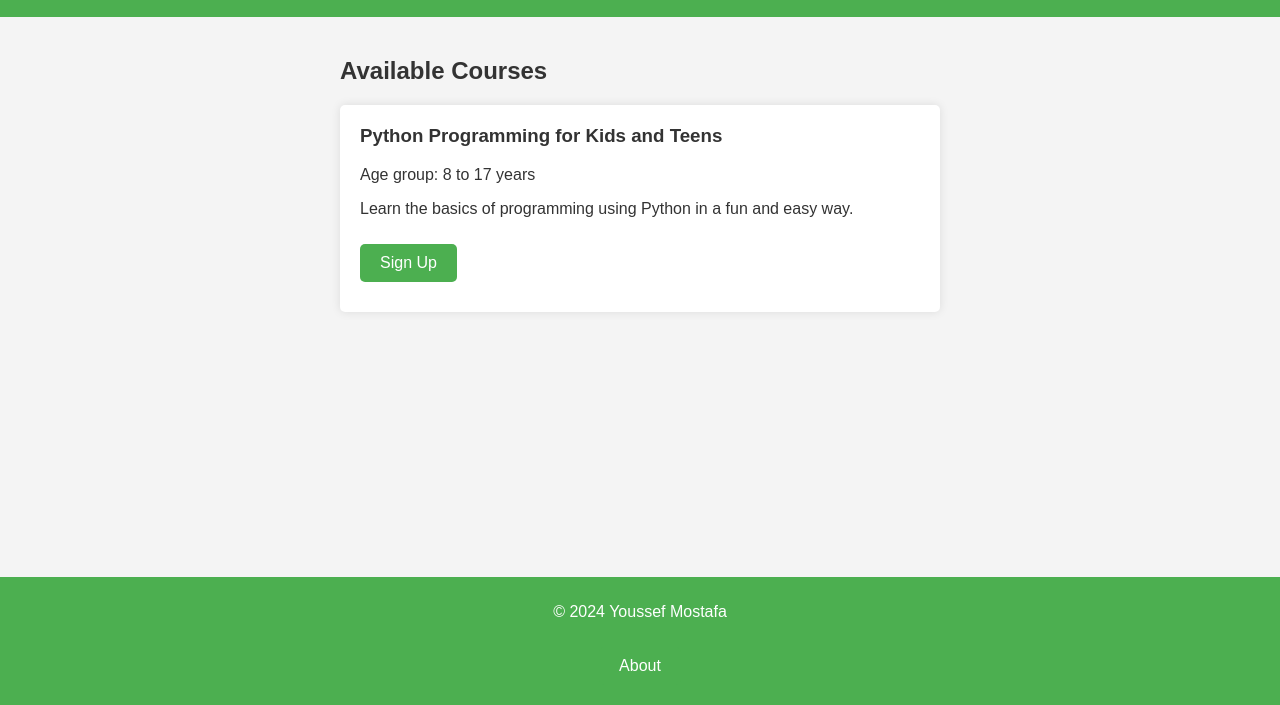
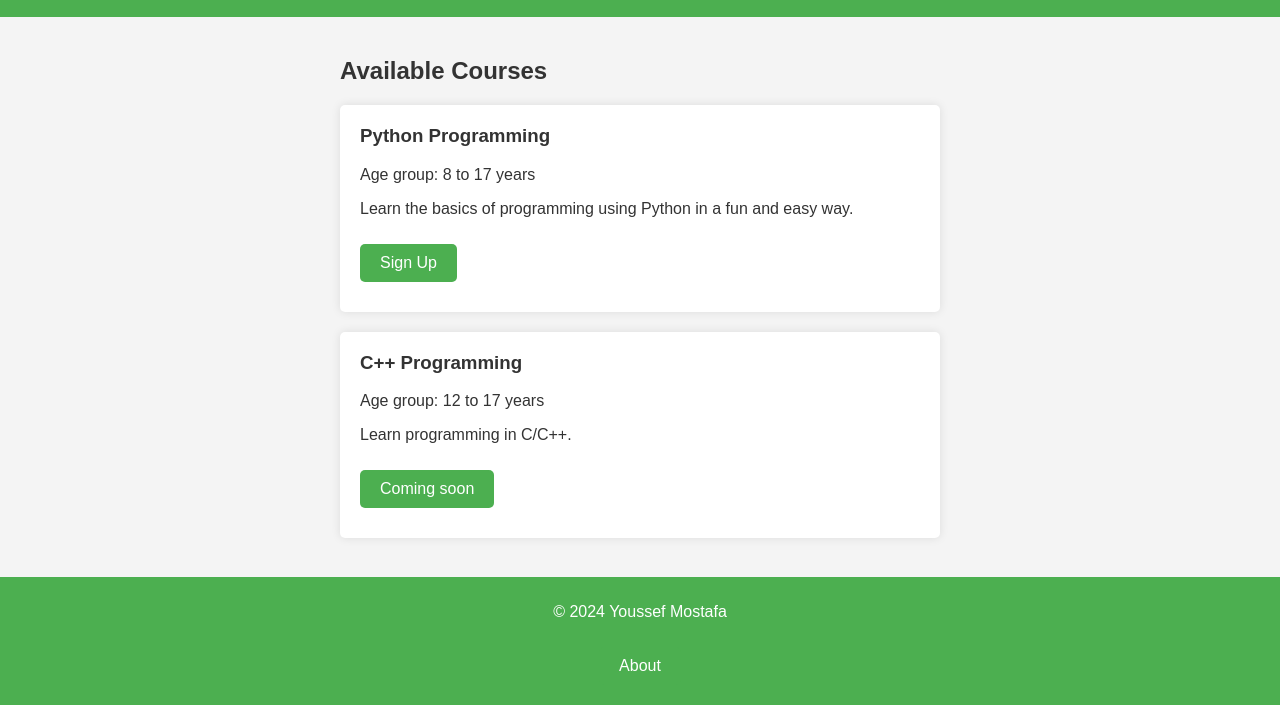
Before and after one commit to yousseftechdev/coursesignup, a plain HTML site: page index.html in a window 1280 px wide. Shown: the part 95-800 px from the top of the page. Drawn offline with Linux system fonts and the light colour scheme.

Commit message:
i forgot what i did fr

```diff
--- a/index.html
+++ b/index.html
@@ -14,10 +14,16 @@
         <section id="courses">
             <h2>Available Courses</h2>
             <div class="course">
-                <h3>Python Programming for Kids and Teens</h3>
+                <h3>Python Programming</h3>
                 <p>Age group: 8 to 17 years</p>
                 <p>Learn the basics of programming using Python in a fun and easy way.</p>
                 <button onclick="signup()">Sign Up</button>
+            </div>
+            <div class="course">
+                <h3>C++ Programming</h3>
+                <p>Age group: 12 to 17 years</p>
+                <p>Learn programming in C/C++.</p>
+                <button>Coming soon</button>
             </div>
             <!-- Add more courses here -->
         </section>
--- a/script.js
+++ b/script.js
@@ -1,3 +1,3 @@
-function signup() {
+function signuppy() {
     window.location.href = "https://forms.gle/KnQAEjwxErUm9RQG6";
 }
```
